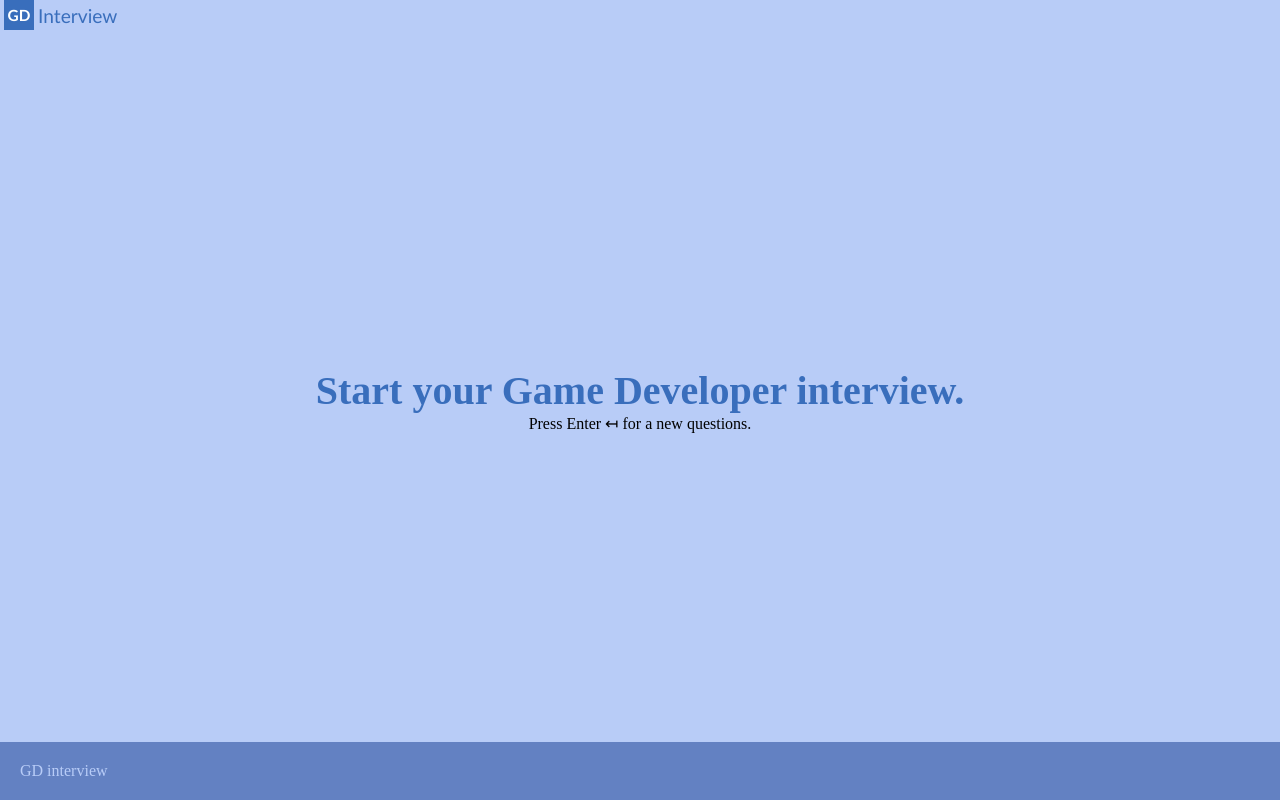
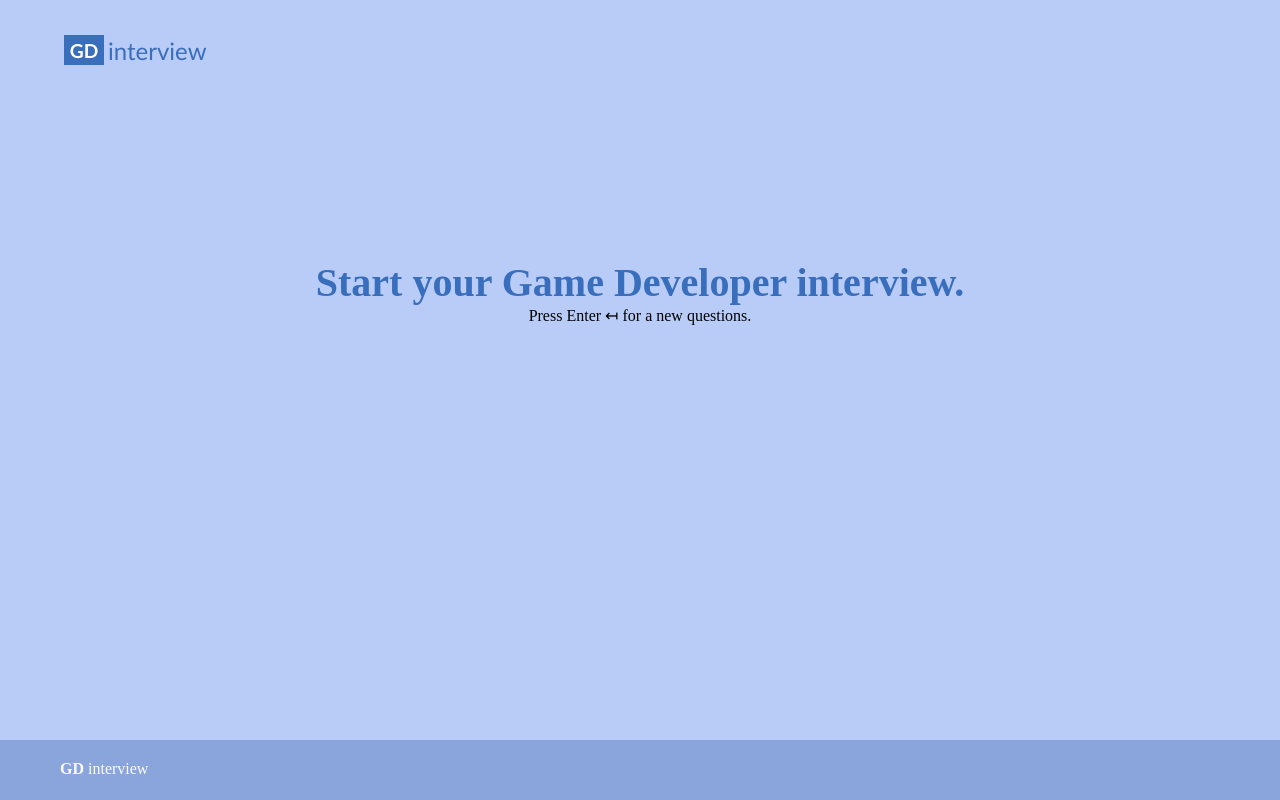
Before and after one commit to GDInterview/gdinterview.github.io, a plain HTML site: page index.htm in a window 1280 px wide. Drawn offline with Linux system fonts and the light colour scheme.

Commit message:
Add footer animated shelf and style updates.

```diff
--- a/index.css
+++ b/index.css
@@ -1,11 +1,24 @@
+html {
+    height: 100%;
+    display: flex;
+    flex-direction: column;
+}
+body {
+    display: flex;
+    flex-direction: column;
+    flex: 1;
+    padding: 0px;
+    margin: 0px;
+    background-color: rgb(184, 204, 247);
+}
 .gdi-logo {
     color: rgb(57, 110, 188);
-    font-size: 1.2em;
+    font-size: 1.5em;
     font-family: 'Gill Sans', 'Gill Sans MT', Calibri, 'Trebuchet MS', sans-serif;
     display: flex;
     justify-content: left;
     align-items: center;
-    text-transform: capitalize;
+    padding:30px 60px;
 }
 .gdi-icon {
     display: flex;
@@ -13,7 +26,7 @@
     justify-content: center;
     align-items: center;
     height: 30px;
-    width: 30px;
+    width: 40px;
     margin: auto 4px;
     text-align: center;
     background-color: rgb(57, 110, 188);
@@ -23,15 +36,14 @@
 }
 #gdi-main-content {
     display: flex;
-    position: absolute;
     justify-content: center;
     align-items: center;
     text-align: center;
     flex-direction: column;
-    height: auto;
-    width: 100%;
-    top: 0px;
-    bottom: 0px;
+    flex-grow: 1;
+}
+.gdi-main-content-spacer {
+    flex-grow: 1;
 }
 .initial-title {
     font-size: 2.5em;
@@ -47,20 +59,28 @@
     padding: 0 5%;
     color: rgb(57, 110, 188);
 }
-body {
-    /* display: flex; */
-    padding: 0px;
-    margin: 0px;
-    background-color: rgb(184, 204, 247);
+.header {
+    display: flex;
+    height: 100px;
 }
-footer {
-    background-color: rgb(99, 129, 194);
-    color: rgb(184, 204, 247);
+.main {
     display: flex;
-    align-items: center;
-    padding: 20px;
+    flex-direction: column;
+    flex-grow: 2;
+}
+.footer {
+    background-color: rgb(138, 164, 220);
+    color: rgb(251, 251, 251);
+    height: 20px;
+    padding: 20px 60px;
     position: fixed;
     bottom: 0px;
     left: 0px;
     right: 0px;
+    transition: height 500ms ease, color 500ms linear, background-color 500ms linear;
 }
+.footer:hover {
+    height: 400px;
+    color: rgb(184, 204, 247);
+    background-color: rgb(99, 129, 194);
+}
--- a/index.htm
+++ b/index.htm
@@ -8,16 +8,17 @@
     <link rel="stylesheet" href="./index.css">
 </head>
 <body>
-    <header>
+    <header class="header">
         <div class="gdi-logo"><div class="gdi-icon">gd</div> interview</div>
     </header>
-    <main>
+    <main class="main">
         <div id="gdi-main-content">
             <div class="initial-title">Start your Game Developer interview.</div>
             <div class="initial-sibtitle">Press Enter &LeftTeeArrow; for a new questions.</div>
         </div>
+        <div class="gdi-main-content-spacer"></div>
     </main>
-    <footer>GD interview</footer>
+    <footer class="footer"><strong>GD</strong>&nbsp;interview</footer>
 </body>
 <script type="module" src="./datastore/questions.js"></script>
 <script type="module" src="./components/questions/questions_model.js"></script>
```
